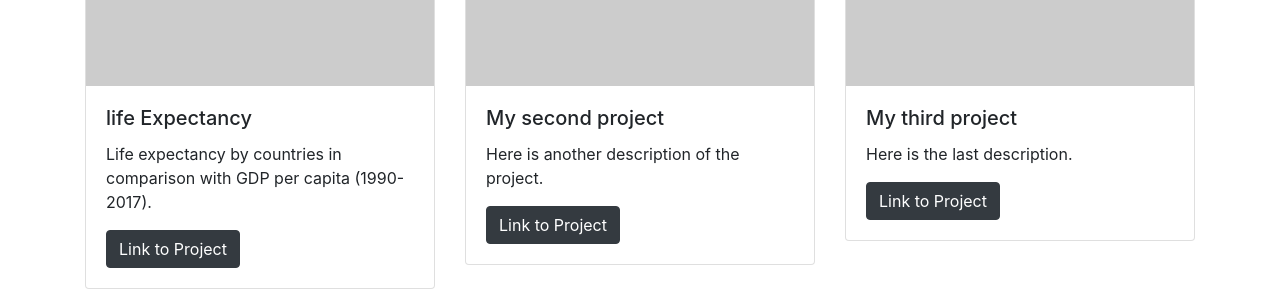
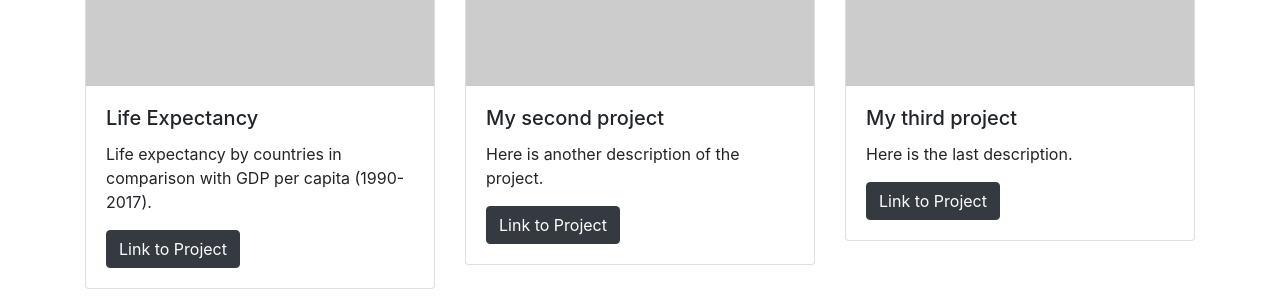
Before and after one commit to aksaule/aksaule.github.io, a Jekyll site: the page built from index.html, in a window 1280 px wide. Shown: the part 457-757 px from the top of the page. Built offline with Jekyll 4.4.1, drawn with Linux system fonts in a browser that asks for light colours.

```diff
--- a/index.html
+++ b/index.html
@@ -2,7 +2,7 @@
 layout: default
 title: Aksaule Alzhan
 projects:
-  - title: life Expectancy
+  - title: Life Expectancy
     image: http://placehold.it/800x600/600
     description: Life expectancy by countries in comparison with GDP per capita (1990-2017).
     link: https://public.tableau.com/views/WorldbankLifeexpectancy/Dashboard1?:display_count=y&publish=yes&:origin=viz_share_link
```
